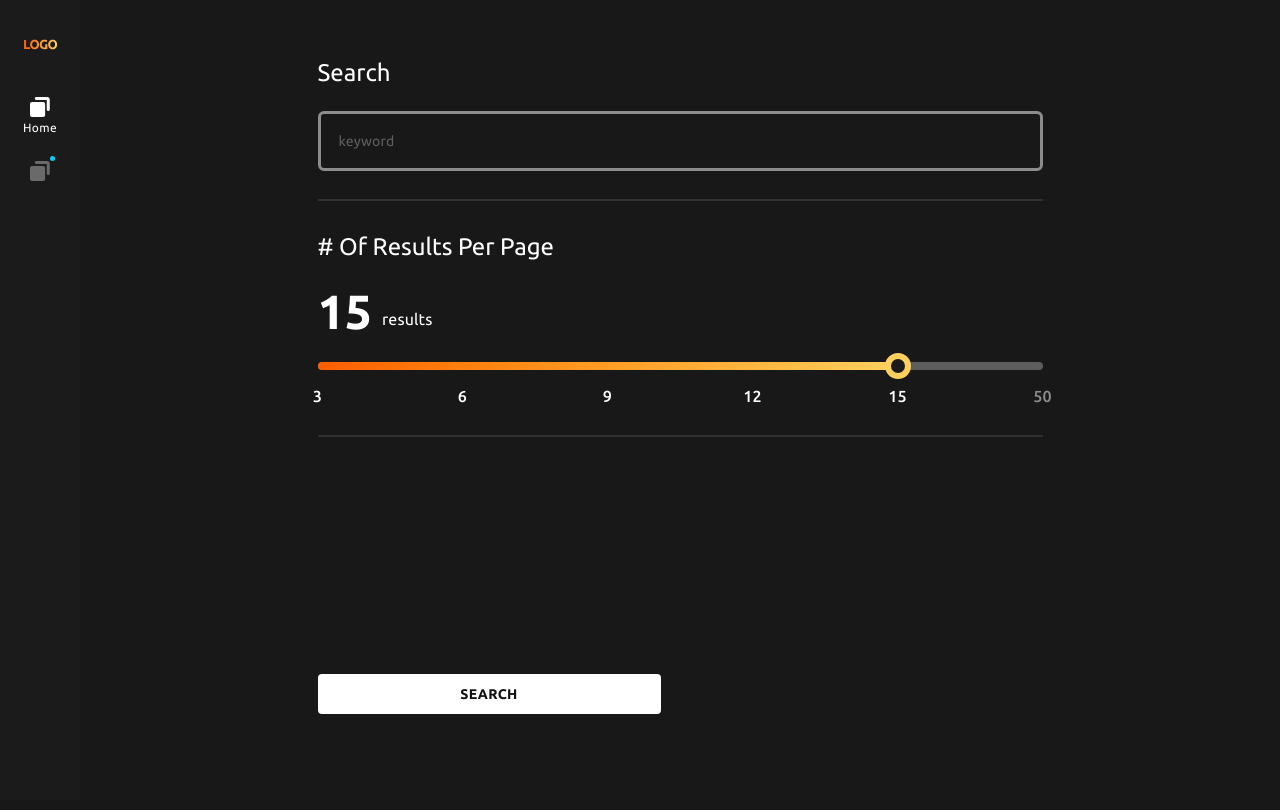
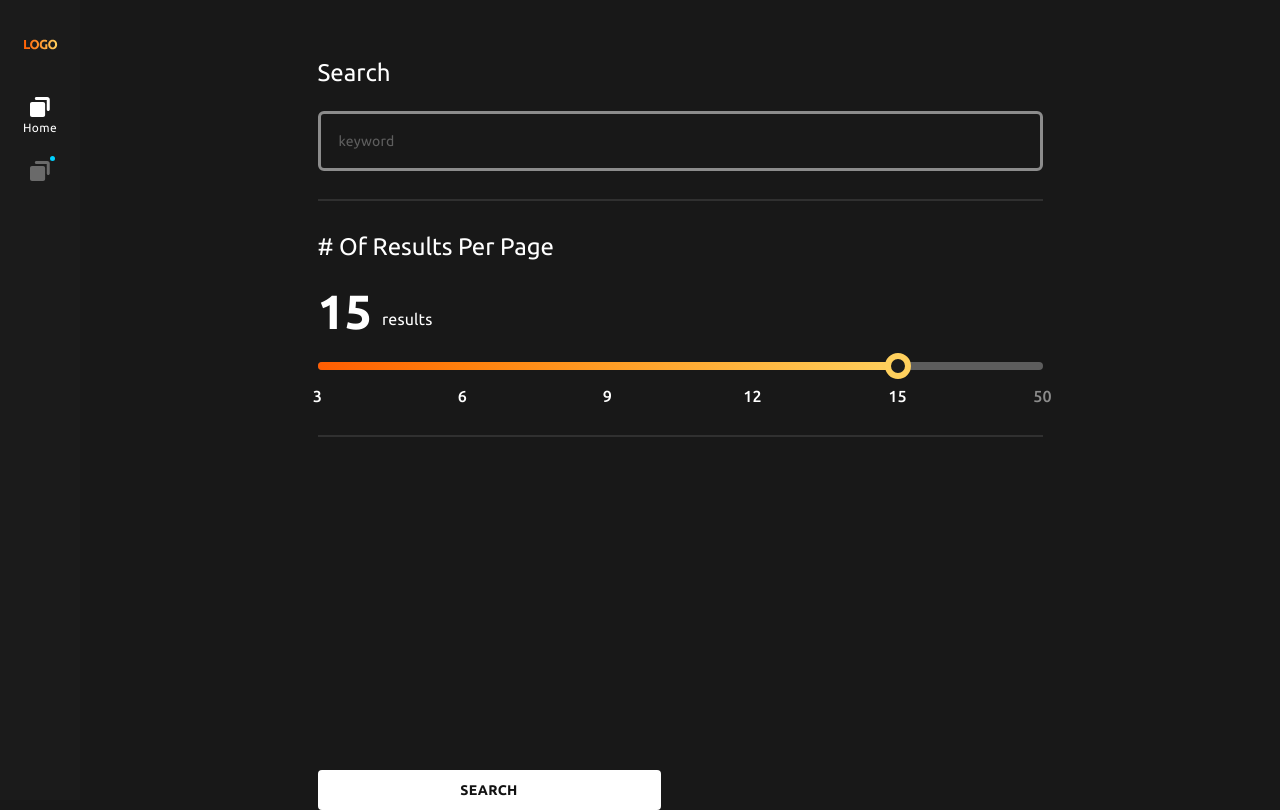
Before and after one commit to wendroandy/aha, a React (Create React App) app: page / in a window 1280 px wide. Built offline with nearby package versions, Linux system fonts and the light colour scheme; no server answers; what miragejs would draw is missing.

Commit message:
css correction on mobile

```diff
--- a/src/App.module.css
+++ b/src/App.module.css
@@ -16,12 +16,20 @@ body {
 .mainwrapper {
   display :flex;
   flex-direction: row;
+  min-height:100%;
 }
 main {
   width:calc(100% - 80px) ;
   margin-left: 80px;
   display:flex;
   flex-direction: row;
+  min-height:100%;
+}
+html {
+  height: 100%;
+}
+body {
+  height: 100%;
 }
 
 /* Scroll bar stylings */
--- a/src/Component/Layout/HomeWrapper.module.css
+++ b/src/Component/Layout/HomeWrapper.module.css
@@ -5,7 +5,7 @@
 .profilewrapper {
   width: 375px;
   background: #1b1b1b;
-  min-height: 100vh;
+  min-height: 100%;
 }
 @media only screen and (max-width: 1440px) {
   .searchwrapper {
--- a/src/Component/Layout/SearchContent.module.css
+++ b/src/Component/Layout/SearchContent.module.css
@@ -6,7 +6,7 @@
   margin: 0 auto;
   color: white;
   position: relative;
-  min-height: 100vh;
+  min-height: 100%;
 }
 .title {
   font-weight: normal;
@@ -47,7 +47,7 @@
 .search {
   position: absolute;
   left: 0px;
-  bottom: 86px;
+  top: 770px;
   max-width: 100%;
 }
 
@@ -58,6 +58,7 @@
     margin: 0 auto;
     text-align: center;
     bottom: 24px;
+    top:unset;
   }
   .searchcontent {
     padding-top: 70px;
@@ -76,6 +77,6 @@
     margin-bottom: 2px;
   }
   .searchcontent {
-    min-height: calc(100vh - 66px);
+    min-height: calc(100% - 66px);
   }
 }
```
